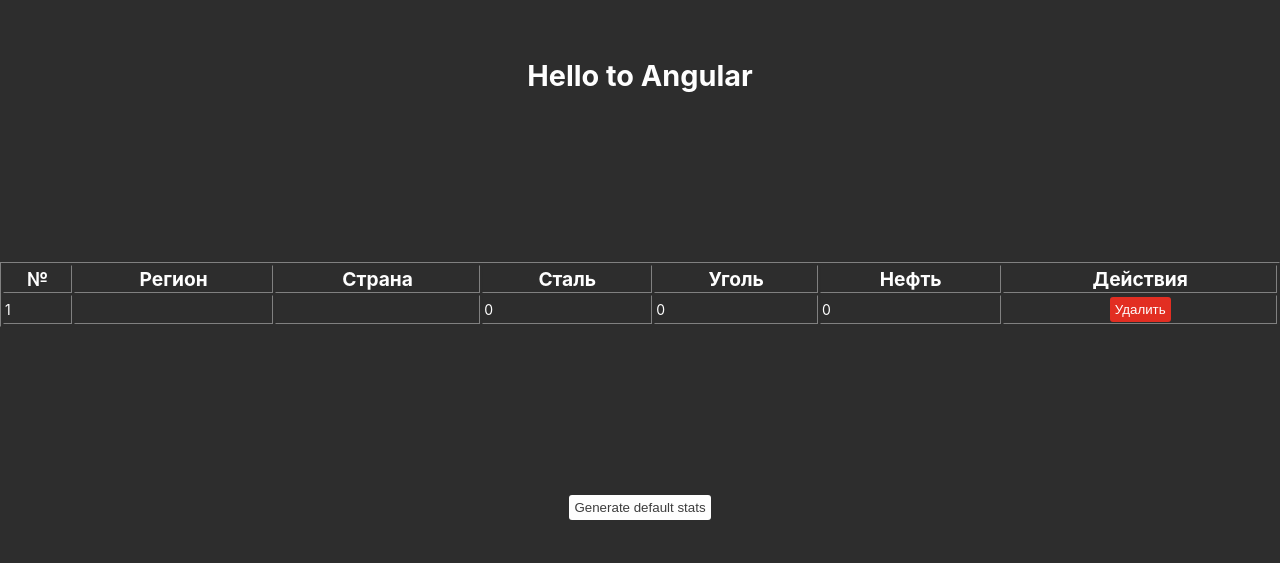
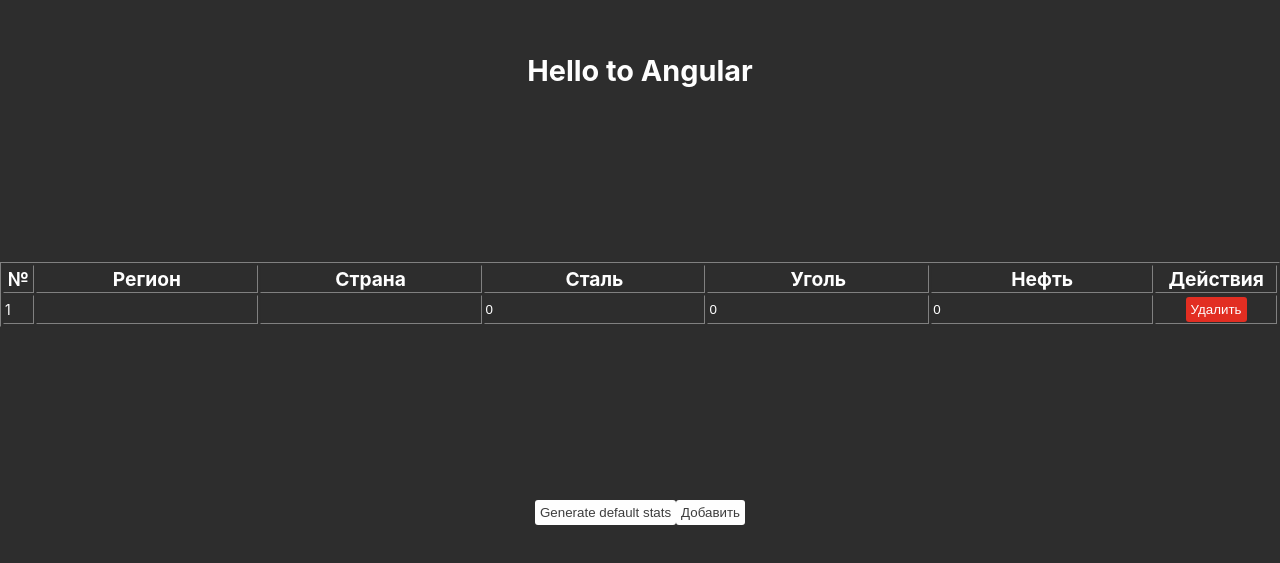
Before and after one commit to AntonGorban/donnu-csv-practice, an Angular app: page / in a window 1280 px wide. Shown: the part 111-674 px from the top of the page. Built offline with nearby package versions, Linux system fonts and the light colour scheme.

Commit message:
feature: CRUD for data

```diff
--- a/src/app/app.component.html
+++ b/src/app/app.component.html
@@ -20,12 +20,44 @@
       <tbody>
         <tr *ngFor="let statsItem of stats.stats; let idx = index">
           <td>{{ idx + 1 }}</td>
-          <td>{{ statsItem.country.region }}</td>
-          <td>{{ statsItem.country.country }}</td>
-          <td>{{ statsItem.products.steel }}</td>
-          <td>{{ statsItem.products.coal }}</td>
-          <td>{{ statsItem.products.oil }}</td>
-          <td class="center"><button class="danger">Удалить</button></td>
+          <td>
+            <input
+              [value]="statsItem.country.region"
+              (input)="setRegion($event, idx)"
+            />
+          </td>
+          <td>
+            <input
+              [value]="statsItem.country.country"
+              (input)="setCountry($event, idx)"
+            />
+          </td>
+          <td>
+            <input
+              type="number"
+              [value]="statsItem.products.steel"
+              (input)="setSteel($event, idx)"
+            />
+          </td>
+          <td>
+            <input
+              type="number"
+              [value]="statsItem.products.coal"
+              (input)="setCoal($event, idx)"
+            />
+          </td>
+          <td>
+            <input
+              type="number"
+              [value]="statsItem.products.oil"
+              (input)="setOil($event, idx)"
+            />
+          </td>
+          <td class="center">
+            <button class="danger" (click)="deleteStatItem(idx)">
+              Удалить
+            </button>
+          </td>
         </tr>
       </tbody>
     </table>
@@ -33,5 +65,7 @@
 
   <div id="ulils">
     <button (click)="setDefaultData()">Generate default stats</button>
+
+    <button (click)="createStatItem()">Добавить</button>
   </div>
 </section>
--- a/src/app/app.component.scss
+++ b/src/app/app.component.scss
@@ -4,6 +4,7 @@
   height: 100vh;
   align-items: center;
   justify-content: space-evenly;
+  gap: 10px;
 }
 
 #title {
@@ -17,6 +18,10 @@
 #content {
   width: 100%;
 
+  max-height: 70vh;
+  overflow-y: auto;
+  // background-color: green;
+
   table {
     width: 100%;
 
@@ -26,8 +31,19 @@
       font-size: 1.2rem;
     }
 
-    td.center {
-      text-align: center;
+    td {
+      &.center {
+        text-align: center;
+      }
+
+      input {
+        padding: 3px 0;
+        width: 100%;
+        border: none;
+        background-color: var(--dark-black);
+        color: var(--white);
+        outline: none;
+      }
     }
   }
 }
--- a/src/app/app.component.ts
+++ b/src/app/app.component.ts
@@ -1,7 +1,11 @@
 import { Component } from '@angular/core';
 
 import { StatList } from '../Classes/Domain/StatList';
-import { getClearData, getDefaultData } from '../other/defaultDomain';
+import {
+  getClearData,
+  getClearDataItem,
+  getDefaultData,
+} from '../other/defaultDomain';
 
 @Component({
   selector: 'app-root',
@@ -14,4 +18,36 @@
   protected readonly setDefaultData = () => {
     this.stats.setStats(getDefaultData());
   };
+
+  protected setRegion = (event: Event, idx: number) => {
+    this.stats.stats[idx].country.region = this.getValue(event);
+  };
+
+  protected setCountry = (event: Event, idx: number) => {
+    this.stats.stats[idx].country.country = this.getValue(event);
+  };
+
+  protected setSteel = (event: Event, idx: number) => {
+    this.stats.stats[idx].products.steel = Number(this.getValue(event));
+  };
+
+  protected setCoal = (event: Event, idx: number) => {
+    this.stats.stats[idx].products.coal = Number(this.getValue(event));
+  };
+
+  protected setOil = (event: Event, idx: number) => {
+    this.stats.stats[idx].products.oil = Number(this.getValue(event));
+  };
+
+  private getValue(event: Event): string {
+    return (event.target as HTMLInputElement).value;
+  }
+
+  protected deleteStatItem = (idx: number) => {
+    this.stats.delete(idx);
+  };
+
+  protected createStatItem = () => {
+    this.stats.push(getClearDataItem());
+  };
 }
--- a/src/other/defaultDomain.ts
+++ b/src/other/defaultDomain.ts
@@ -2,18 +2,20 @@
 import { Products } from '../Classes/Domain/Products';
 import { StatItem } from '../Classes/Domain/StatItem';
 
+const generateDataItem = (dataItem: Data[0]): StatItem =>
+  new StatItem(
+    new Country(dataItem.region, dataItem.country),
+    new Products(dataItem.steel, dataItem.coal, dataItem.oil)
+  );
+
 const generateData = (data: Data): Array<StatItem> =>
-  data.map(
-    (statItem) =>
-      new StatItem(
-        new Country(statItem.region, statItem.country),
-        new Products(statItem.steel, statItem.coal, statItem.oil)
-      )
-  );
+  data.map((statItem) => generateDataItem(statItem));
 
 export const getDefaultData = () => generateData(data);
 
 export const getClearData = () => generateData(clearData);
+
+export const getClearDataItem = () => generateDataItem(clearData[0]);
 
 type Data = ReadonlyArray<{
   region: string;
--- a/src/styles.scss
+++ b/src/styles.scss
@@ -8,11 +8,17 @@
   --dark: #1d1d1d;
   --dark-black: #2d2d2d;
   --black: #3d3d3d;
+  --grey: #8e8e8e;
   --white: #fefefe;
   --red: #e22e22;
 }
 
+html {
+  scroll-behavior: smooth;
+}
+
 body {
+  scroll-behavior: smooth;
   background-color: var(--dark-black);
   color: var(--white);
   margin: 0;
@@ -32,3 +38,21 @@
   background-color: var(--red);
   color: var(--white);
 }
+
+::-webkit-scrollbar {
+  width: 8px;
+  height: 8px;
+  background-color: var(--dark-black);
+}
+
+::-webkit-scrollbar-thumb {
+  background-color: var(--grey);
+  border-radius: 10px;
+}
+
+::-webkit-scrollbar-button,
+::-webkit-scrollbar-corner {
+  height: 0;
+  width: 0;
+  display: none;
+}
```
